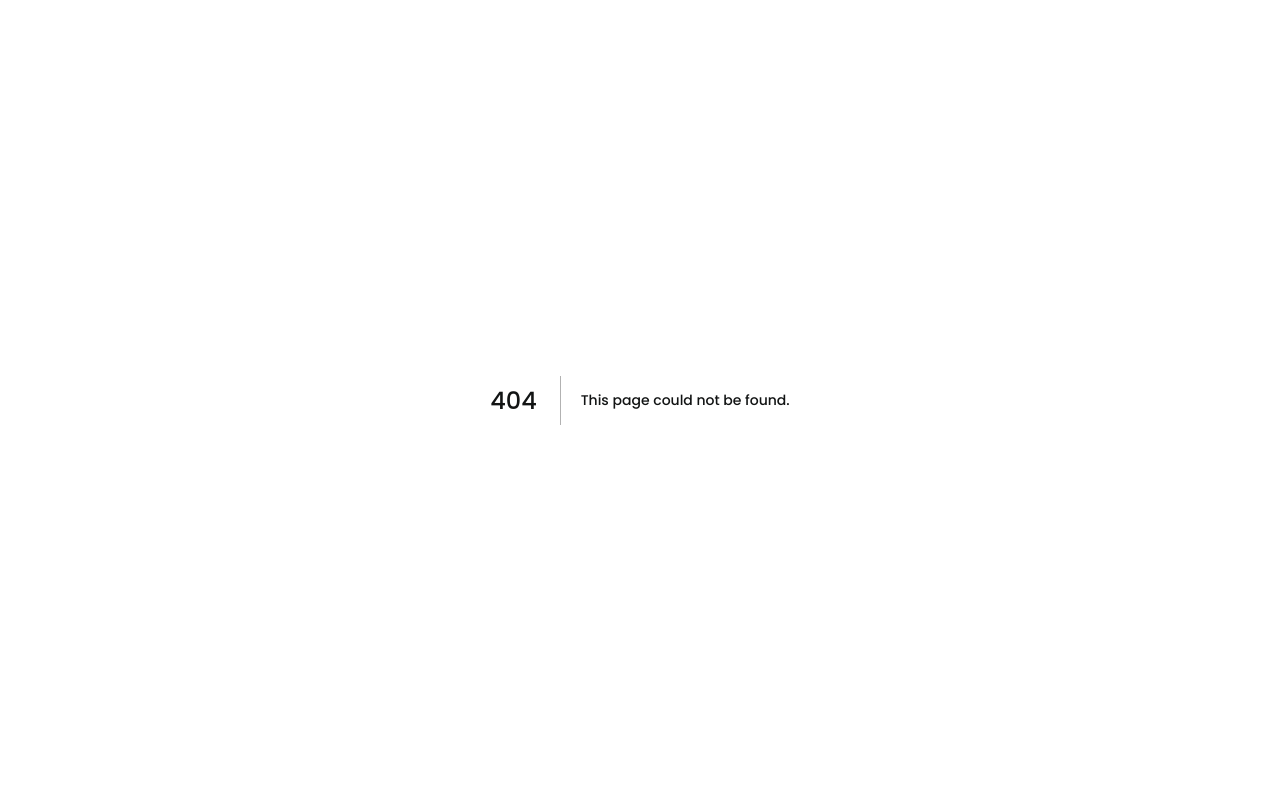
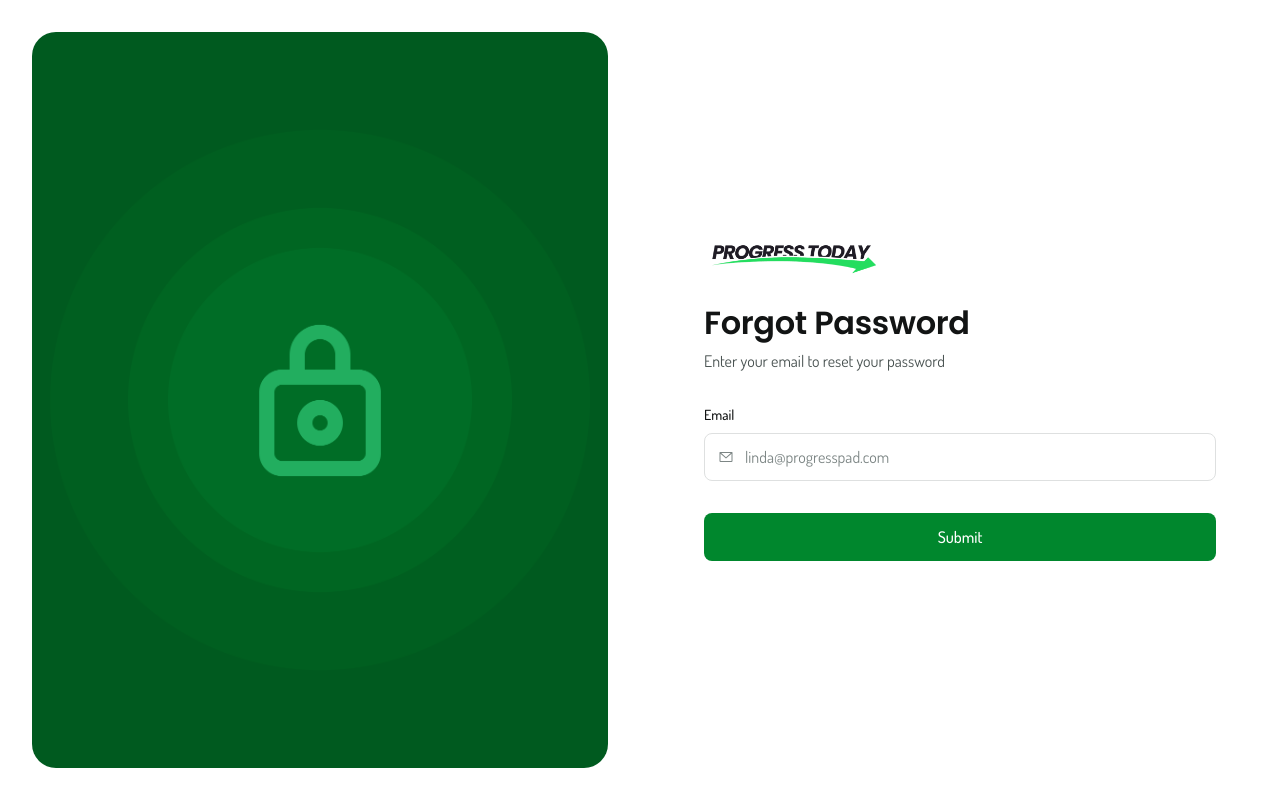
Before and after one commit to kheron-creator/progress-pad, a Next.js app: page /forgot-password in a window 1280 px wide. Before the commit this address had no page. Built offline with nearby package versions, Linux system fonts and the light colour scheme.

Commit message:
Created forgot password screen

```diff
--- /dev/null
+++ b/app/(auth)/forgot-password/page.tsx
@@ -0,0 +1,17 @@
+import type { Metadata } from "next";
+
+import { AuthShell } from "@/components/auth/auth-shell";
+import { ForgotPasswordForm } from "@/components/auth/forgot-password-form";
+
+export const metadata: Metadata = {
+  title: "Forgot password · Progress Pad",
+  description: "Reset your Progress Pad password",
+};
+
+export default function ForgotPasswordPage() {
+  return (
+    <AuthShell panel="lock">
+      <ForgotPasswordForm />
+    </AuthShell>
+  );
+}
--- /dev/null
+++ b/components/auth/forgot-password-form.tsx
@@ -0,0 +1,42 @@
+"use client";
+
+import { useRouter } from "next/navigation";
+import { type SubmitEvent } from "react";
+
+import { Button } from "@/components/ui/button";
+import { EnvelopeIcon } from "@/components/ui/icon";
+import { Input } from "@/components/ui/input";
+
+import { AuthFormHeader } from "./auth-form-header";
+
+export function ForgotPasswordForm() {
+  const router = useRouter();
+
+  function handleSubmit(event: SubmitEvent<HTMLFormElement>) {
+    event.preventDefault();
+    router.push("/reset-password");
+  }
+
+  return (
+    <form className="flex w-full min-w-0 flex-col gap-5 sm:gap-6 lg:gap-8" onSubmit={handleSubmit}>
+      <AuthFormHeader
+        title="Forgot Password"
+        description="Enter your email to reset your password"
+      />
+
+      <Input
+        label="Email"
+        type="email"
+        name="email"
+        autoComplete="email"
+        placeholder="linda@progresspad.com"
+        size="lg"
+        leftIcon={<EnvelopeIcon />}
+      />
+
+      <Button type="submit" size="lg" fullWidth>
+        Submit
+      </Button>
+    </form>
+  );
+}
```
